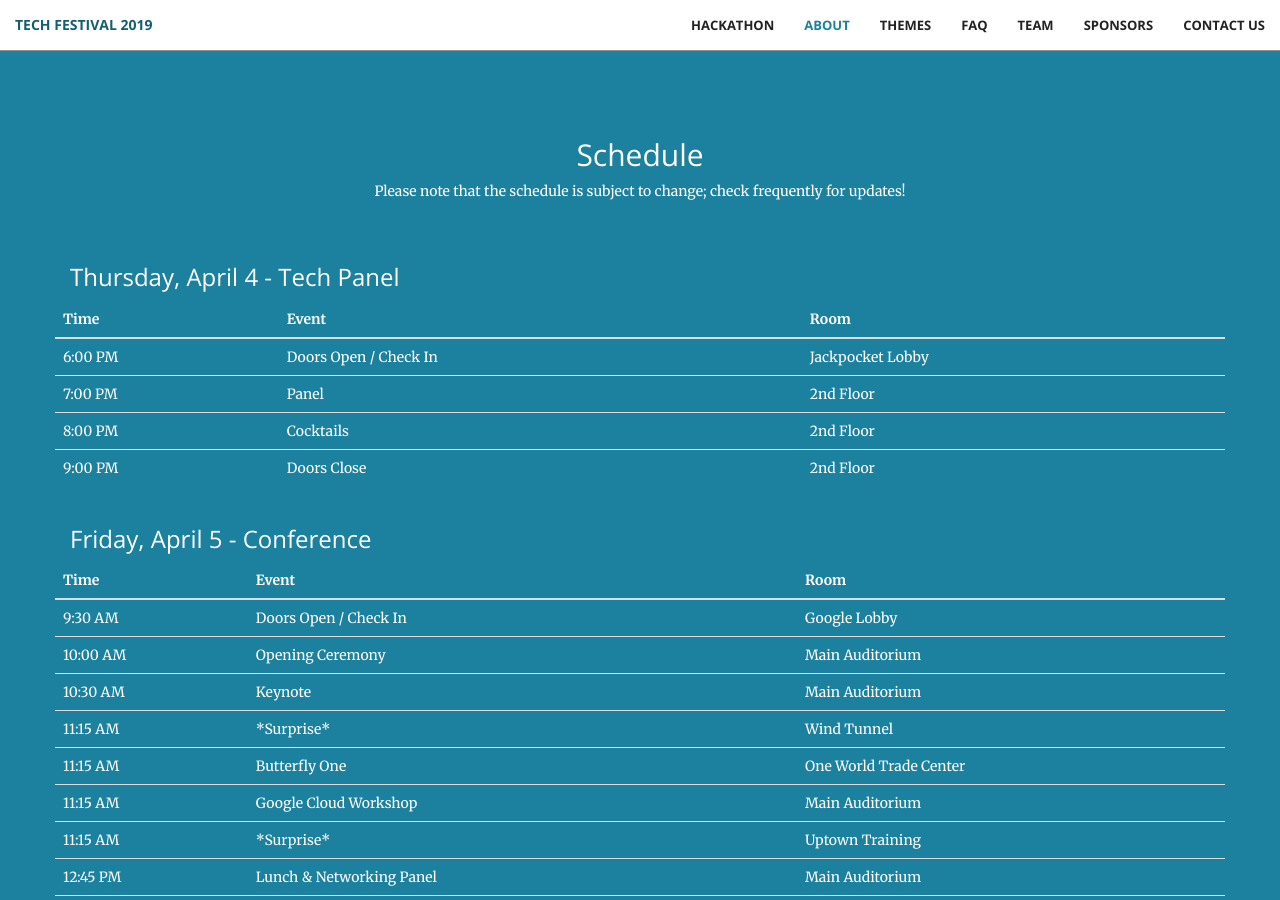
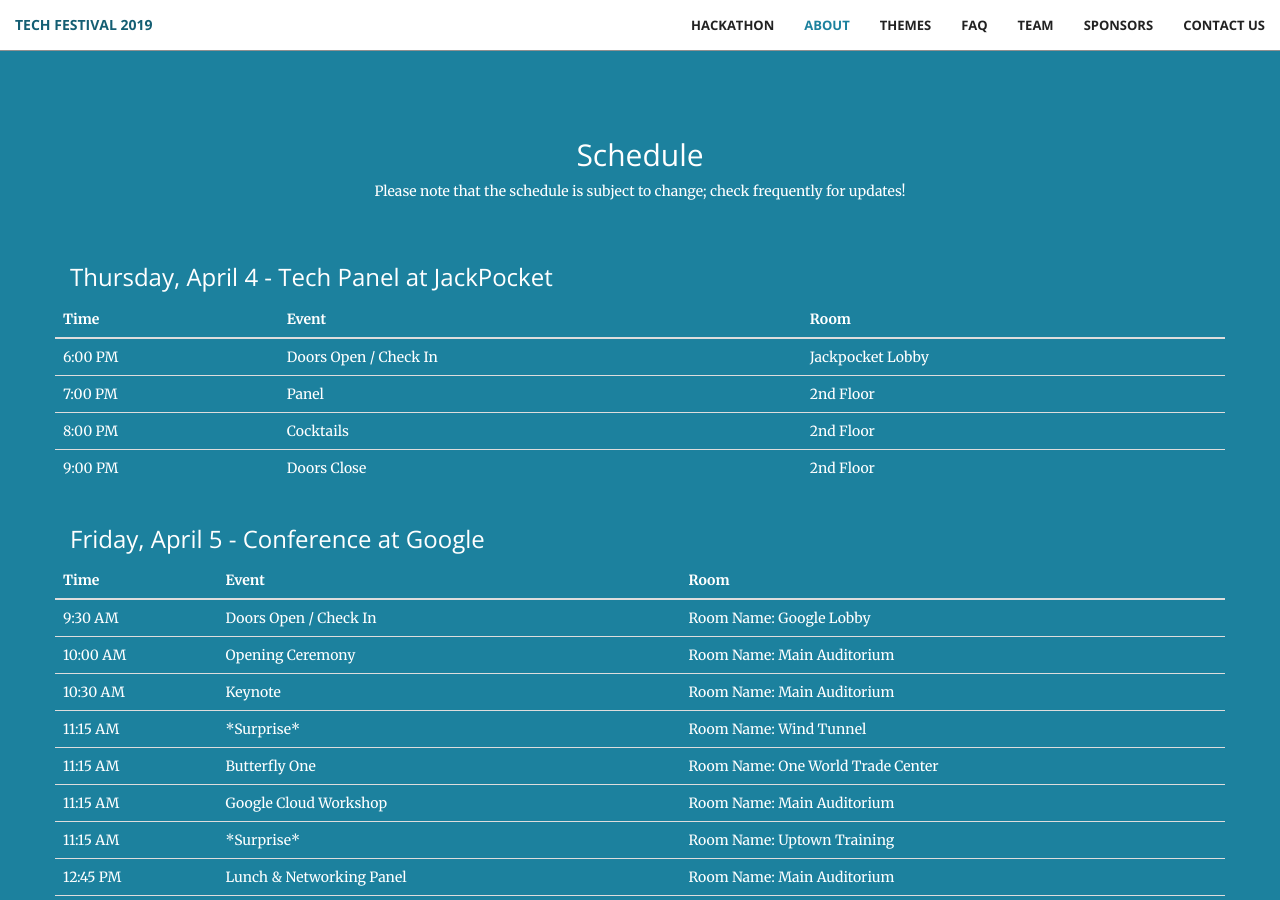
Before and after one commit to techfestivalnyc/techfestivalnyc.github.io, a Jekyll site: the page built from index.html, in a window 1280 px wide and 900 px high, scrolled down 1434 px. Built offline with Jekyll 4.4.1, drawn with Linux system fonts in a browser that asks for light colours; some of the changed text lies outside the part shown.

Commit message:
Adds location on Schedule
Adds location with the event name and date on Schedule

```diff
--- a/_includes/schedule-front.html
+++ b/_includes/schedule-front.html
@@ -11,7 +11,7 @@
     <div class="container">
         <div class="row">
             <div class="col-lg-12 col-md-12">
-                <h3>Thursday, April 4 - Tech Panel</h3>
+                <h3>Thursday, April 4 - Tech Panel at JackPocket</h3>
             </div>
         </div>
         <div class="row">
@@ -51,7 +51,7 @@
     <div class="container">
         <div class="row">
             <div class="col-lg-12 col-md-12">
-                <h3>Friday, April 5 - Conference</h3>
+                <h3>Friday, April 5 - Conference at Google</h3>
             </div>
         </div>
         <div class="row">
@@ -67,87 +67,87 @@
                     <tr>
                         <td>9:30 AM</td>
                         <td>Doors Open / Check In</td>
-                        <td>Google Lobby</td>
+                        <td>Room Name: Google Lobby</td>
                     </tr>
                     <tr>
                         <td>10:00 AM</td>
                         <td>Opening Ceremony</td>
-                        <td>Main Auditorium</td>
+                        <td>Room Name: Main Auditorium</td>
                     </tr>
                     <tr>
                         <td>10:30 AM</td>
                         <td>Keynote</td>
-                        <td>Main Auditorium</td>
+                        <td>Room Name: Main Auditorium</td>
                     </tr>
                   	<tr>
                         <td>11:15 AM</td>
                         <td>*Surprise*</td>
-                        <td>Wind Tunnel</td>
+                        <td>Room Name: Wind Tunnel</td>
                     </tr>
                     <tr>
                         <td>11:15 AM</td>
                         <td>Butterfly One</td>
-                        <td>One World Trade Center</td>
+                        <td>Room Name: One World Trade Center</td>
                     </tr>
                     <tr>
                         <td>11:15 AM</td>
                         <td>Google Cloud Workshop</td>
-                        <td>Main Auditorium</td>
+                        <td>Room Name: Main Auditorium</td>
                     </tr>
                     <tr>
                         <td>11:15 AM</td>
                         <td>*Surprise*</td>
-                        <td>Uptown Training</td>
+                        <td>Room Name: Uptown Training</td>
                     </tr>
                     <tr>
                         <td>12:45 PM</td>
                         <td>Lunch & Networking Panel</td>
-                        <td>Main Auditorium</td>
+                        <td>Room Name: Main Auditorium</td>
                     </tr>
                     <tr>
                         <td>1:45 PM</td>
                         <td>Hacking Humans</td>
-                        <td>Wind Tunnel</td>
+                        <td>Room Name: Wind Tunnel</td>
                     </tr>
                     <tr>
                         <td>1:45 PM</td>
                         <td>Building Professional Relations</td>
-                        <td>One World Trade Center</td>
+                        <td>Room Name: One World Trade Center</td>
                     </tr>
                     <tr>
                         <td>1:45 PM</td>
                         <td>Google Resume Workshop</td>
-                        <td>Main Auditorium</td>
+                        <td>Room Name: Main Auditorium</td>
                     </tr>
                     <tr>
                         <td>1:45 PM</td>
                         <td>Game Design</td>
-                        <td>Uptown Training</td>
+                        <td>Room Name: Uptown Training</td>
                     </tr>
                     <tr>
                         <td>2:45 PM</td>
                         <td>LinkedIn Workshop</td>
-                        <td>Wind Tunnel</td>
+                        <td>Room Name: Wind Tunnel</td>
                     </tr>
                     <tr>
                         <td>2:45 PM</td>
                         <td>Git / GitHub</td>
-                        <td>Uptown Training</td>
+                        <td>Room Name: Uptown Training</td>
                     </tr>
                     <tr>
                         <td>2:45 PM</td>
                         <td>Panel</td>
-                        <td>Main Auditorium</td>
+                        <td>Room Name: Main Auditorium</td>
                     </tr>
                     <tr>
                         <td>2:45 PM</td>
                         <td>Intro to R</td>
-                        <td>One World Trade Center</td>
+                        <td>Room Name: One World Trade Center</td>
                     </tr>
                     <tr>
                         <td>4:00 PM</td>
                         <td>Wrap Up + See you tomorrow!</td>
-                        <td>Main Auditorium</td>
+                        <td>Room Name: Main Auditorium</td>
                     </tr>
                 </tbody>
             </table>
```
